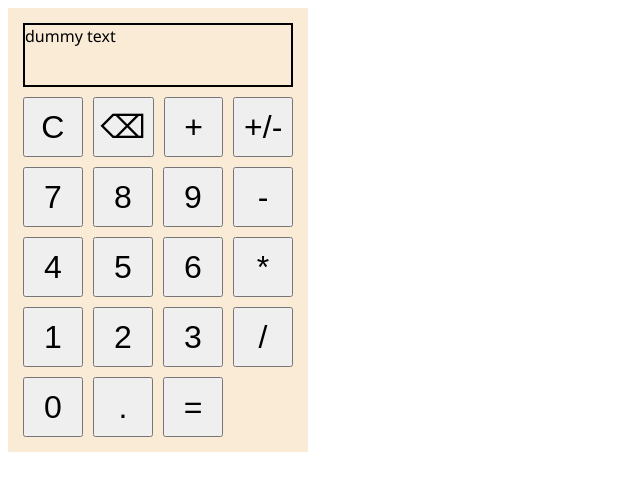
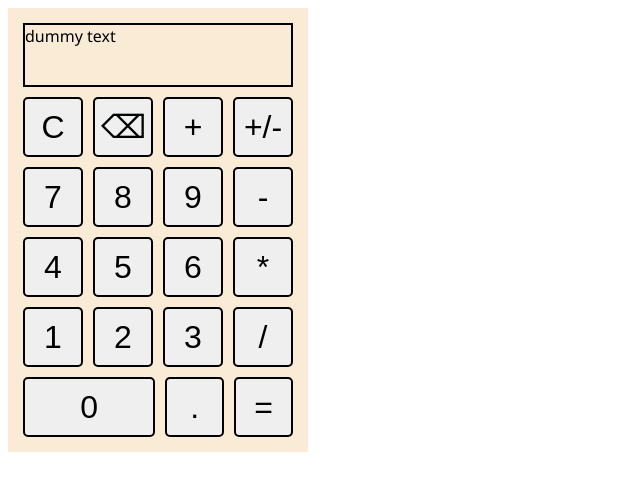
Before and after one commit to RaihanSharif/calculator, a plain HTML site: page index.html in a window 1280 px wide. Shown: the whole page, without its empty margins (0-640 px from the left). Drawn offline with Linux system fonts and the light colour scheme.

Commit message:
change button 0 to be double width

```diff
--- a/calculator.js
+++ b/calculator.js
@@ -30,6 +30,7 @@ function operate(num1, operator, num2) {
 
 const calcContainer = document.querySelector('#calc-container');
 const display = document.querySelector('#display');
+
 calcContainer.addEventListener('click', (event) => {
     const target = event.target;
 
@@ -85,6 +86,7 @@ calcContainer.addEventListener('click', (event) => {
         case "divide":
             display.textContent += "/";
             break;
+    }
+    displayValue = display.textContent;
 
-    }
 });
--- a/style.css
+++ b/style.css
@@ -22,13 +22,15 @@ body {
     height: 60px;
 }
 
-#row-1>button {
-    width: 50%;
-    /* box-sizing: border-box; not needed, gets it from button*/
-}
 button {
     font-size: 32px;
     width: 60px;
+    border: 2px solid black;
+    border-radius: 5px;
+}
+
+#btn-0 {
+    width: 50%;
 }
 
 .btn-wide {
```
